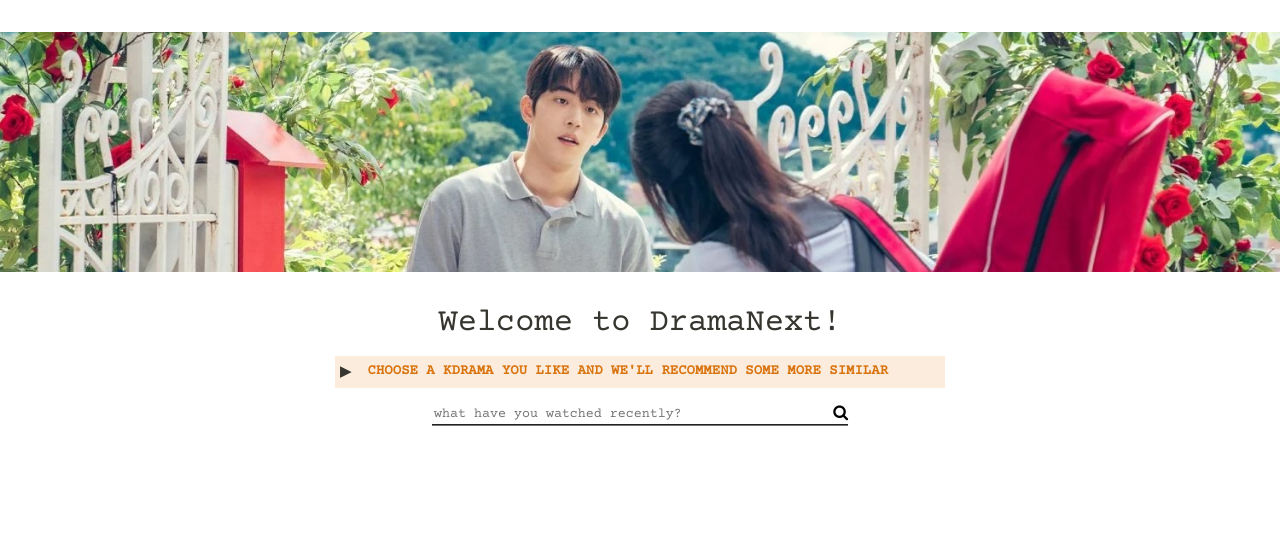
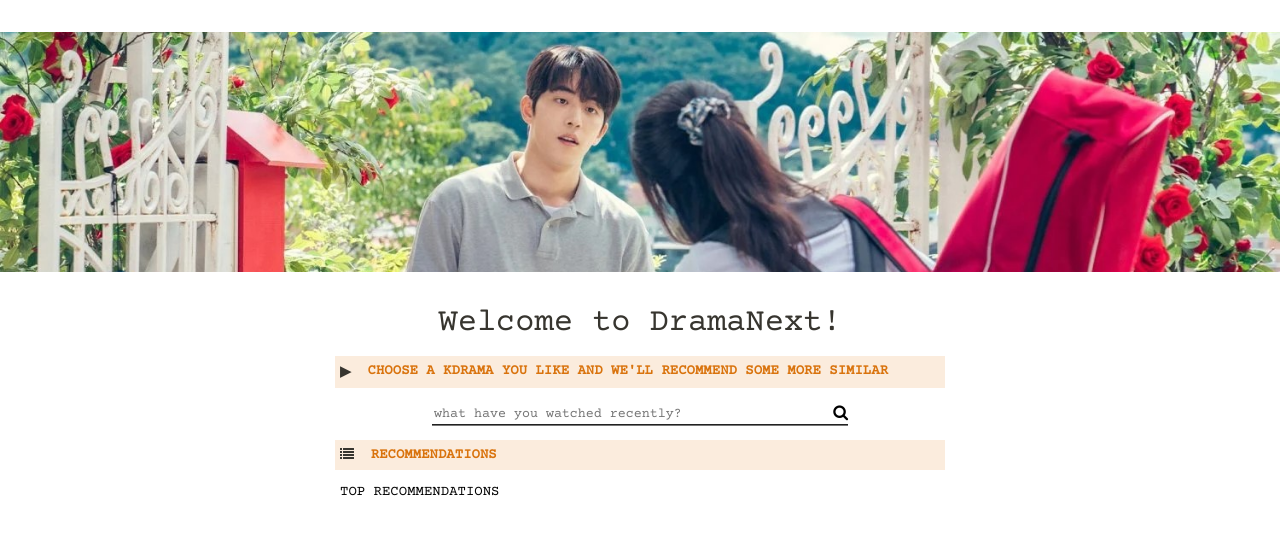
Before and after one commit to khanhzoball/drama-next, a React (Create React App) app: page / in a window 1280 px wide. Shown: the top 534 px of the page. Built offline with nearby package versions, Linux system fonts and the light colour scheme.

Commit message:
recommendations now show

```diff
--- a/src/components/home.js
+++ b/src/components/home.js
@@ -5,6 +5,29 @@ import Search from "./search";
 import kdrama from "./kdrama.json"
 
 function Home () {
+
+    const [recs, setRecs] = useState([]);
+
+    const createBox = (drama) => {
+
+        const redirect = () => {
+            console.log(2);
+            window.location.href = drama[3];
+        };
+
+        return (
+            <a className="recommendations-box" href={drama[3]} target="_blank">
+                <img src={drama[1]} className="recommendations-image"/>
+                <div className="recommendations-title">
+                    {drama[0]}
+                </div>
+                <div className="recommendations-star">
+                    <i class="fa fa-star" style={{color: "yellow"}} ria-hidden="true"></i> {drama[2]}
+                </div>
+            </a>
+        )
+    }
+
     return (
         <div>
             <div className="hero-container">
@@ -16,7 +39,22 @@ function Home () {
             <div className="search-description">
                 <span style={{color: "rgb(55, 53, 47)"}}>&#9654;</span>&nbsp; CHOOSE A KDRAMA YOU LIKE AND WE'LL RECOMMEND SOME MORE SIMILAR
             </div>
-            <Search data={kdrama}/>
+            <Search data={kdrama} func={setRecs}/>
+            <div className="recommendations-container">
+                <div className="recommendations-description">
+                    <i class="fa fa-list" style={{color: "rgb(55, 53, 47)"}} ria-hidden="true"></i>&nbsp; RECOMMENDATIONS
+                </div>
+                <div className="recommendations-header">
+                    TOP RECOMMENDATIONS
+                </div>
+                <div className="recommendations-row">
+                {
+                        recs.slice(0,5).map( (drama) => {
+                            return createBox(drama)
+                        })
+                }
+                </div>
+            </div>
         </div>
     )
 }
--- a/src/components/index.css
+++ b/src/components/index.css
@@ -1,6 +1,11 @@
 html, body {
     font-family: 'Courier Prime', monospace;
     height: 100%;
+}
+
+a {
+    color:rgb(55, 53, 47);
+    text-decoration: none;
 }
 
 .hero-container {
@@ -139,6 +144,73 @@ input {
     display: none;
 }
 
+.recommendations-container {
+
+}
+
+.recommendations-description {
+    font-size: 14px;
+    font-weight: 700;
+    max-width: 600px;
+    margin: 0 auto;
+    margin-top: 1em;
+    color: rgb(217, 115, 13);
+    background-color: rgb(251, 236, 221);
+    padding-top: 7px;
+    padding-bottom: 7px;
+    padding-left: 5px;
+    padding-right: 5px;
+    display: flex;
+}
+
+.recommendations-header {
+    font-size: 14px;
+    font-weight: thin;
+    max-width: 600px;
+    margin: 0 auto;
+    margin-top: 1em;
+    display: flex;
+}
+
+.recommendations-row {
+    max-width: 600px;
+    margin: 0 auto;
+    margin-top: 1em;
+    display: flex;
+    flex-direction: row;
+    justify-content: center;
+}
+
+.recommendations-box {
+    height: 220px;
+    border-radius: 3px;
+    max-width: 110px;
+    box-shadow: rgba(15, 15, 15, 0.1) 0px 0px 0px 1px, rgba(15, 15, 15, 0.1) 0px 2px 4px;
+    margin: 0 auto;
+    display: flex;
+    flex-direction: column;
+}
+
+.recommendations-box:hover {
+    cursor: pointer;
+}
+
+.recommendations-image {
+    max-width: 110px;
+}
+
+.recommendations-title {
+    font-size: 10px;
+    font-weight: thin;
+    padding: .5em;
+}
+.recommendations-star {
+    font-size: 10px;
+    font-weight: thin;
+    padding: .5em;
+    margin-top: auto;
+}
+
 SearchIcon {
     background-color: transparent;
 }
--- a/src/components/search.js
+++ b/src/components/search.js
@@ -3,8 +3,7 @@ import "./index.css";
 import SearchIcon from '@mui/icons-material/Search';
 import { Title } from "@material-ui/icons";
 
-function Search( { placeholder, data } ) {
-
+function Search( { data, func } ) {
     const [filteredData, setFilteredData] = useState([]);
 
     const handleFilter = (e) => {
@@ -35,8 +34,9 @@ function Search( { placeholder, data } ) {
             }),
         })
         .then(res => res.json())
-        .then(resjon => {
-            console.log(resjon)
+        .then(resjson => {
+            console.log(resjson);
+            func(resjson['top_recommendations']);
         });
     };
 
```
Also changed, not shown: 1 other file (tests, documents, lock files or other folders).
